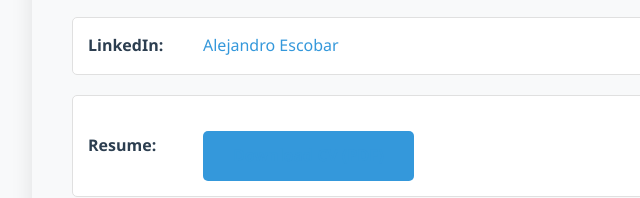
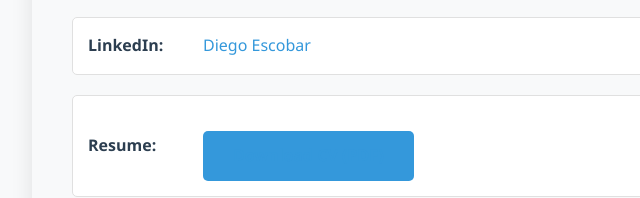
Before and after one commit to bapatata688/resume, a plain HTML site: page index.html in a window 1280 px wide. Shown: the part 2392-2590 px from the top of the page, 158-798 px from the left. Drawn offline with Linux system fonts and the light colour scheme.

Commit message:
it should work before here

```diff
--- a/index.html
+++ b/index.html
@@ -337,7 +337,7 @@
         </div>
         <div class="contact-item">
           <strong>LinkedIn:</strong>
-          <a href="www.linkedin.com/in/alejandro-escobar-459256394" target="_blank">Alejandro Escobar</a>
+          <a href="www.linkedin.com/in/alejandro-escobar-459256394" target="_blank">Diego Escobar</a>
         </div>
         <div class="contact-item">
           <strong>Resume:</strong>
```
